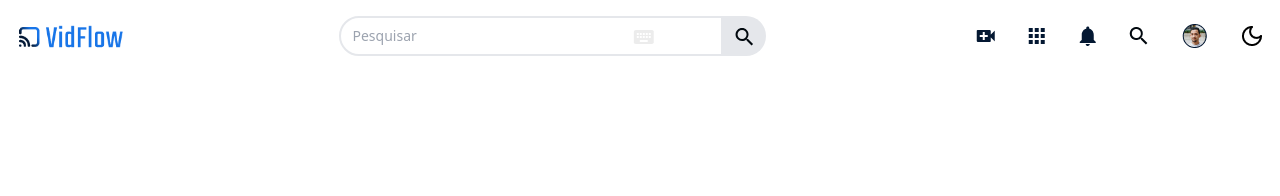
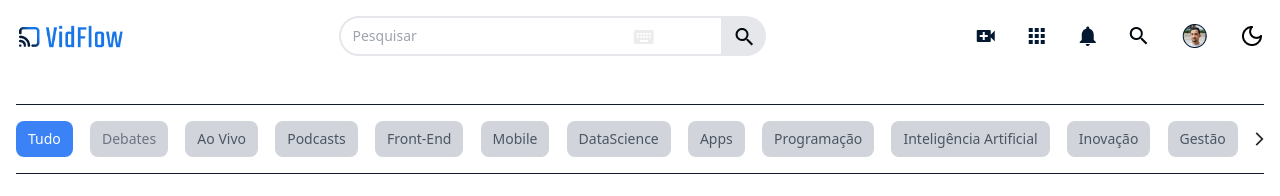
Before and after one commit to oecarvalho/vidflow, a website: page src/index.html in a window 1280 px wide. Drawn offline with Linux system fonts and the light colour scheme.

Commit message:
finalizando sessão de categorias

```diff
--- a/src/index.html
+++ b/src/index.html
@@ -7,18 +7,18 @@
     <title>VidFlow</title>
 </head>
 <body>
-    <header class="">
+    <header class="mt-4">
         <div class="container">
-            <div class="flex justify-between items-center mt-4">
+            <div class="flex justify-between items-center">
                 <img class="w-full max-w-28 max-h-7 relative" src="/img/VidFlow--Logo-light-mode.png" alt="">
-                <div class="hidden md:flex justify-center items-center relative w-full">
+                <div class="hidden lg:flex justify-center items-center relative w-full">
                     <input class="border-2 rounded-l-full py-2 px-3 w-full max-w-md md:max-w-52 text-sm lg:max-w-96" type="text" placeholder="Pesquisar">
                     <div class="absolute bottom-3 right-[38%]">
                         <img src="/img/topbar/keyboard.png" alt="">
                     </div>
-                    <div class="bg-gray-200 py-3 px-3 rounded-r-full h-[40px]">
+                    <button class="bg-gray-200 py-3 px-3 rounded-r-full h-[40px]">
                         <img src="/img/topbar/search.svg" alt="">
-                    </div>
+                    </button>
                 </div>
                 <div class="flex items-center justify-end gap-4 max-w-fit md:w-full lg:justify-between lg:max-w-72 lg:gap-0">
                     <a class="hidden md:inline-block" href=""><img src="/img/topbar/video_call.png" alt=""></a>
@@ -31,5 +31,24 @@
             </div>
         </div>
     </header>
+    <nav class="my-6 md:my-12">
+        <div class="container">
+            <div class="flex items-center justify-between md:justify-normal gap-4 md:border-y-[.0625rem] py-4 border-gray-900 lg:justify-between lg:gap-0">
+                <button class="py-2 px-3 active rounded-lg font-medium text-sm">Tudo</button>
+                <button class="py-2 px-3 bg-gray-300 rounded-lg font-medium text-sm text-gray-500 hover:bg-gray-400 duration-300 hover:text-white">Debates</button>
+                <button class="py-2 px-3 bg-gray-300 rounded-lg font-medium text-sm text-gray-600 hover:bg-gray-400 duration-300 hover:text-white">Ao Vivo</button>
+                <button class="py-2 px-3 bg-gray-300 rounded-lg font-medium text-sm text-gray-600 hover:bg-gray-400 duration-300 hover:text-white">Podcasts</button>
+                <button class="hidden md:flex py-2 px-3 bg-gray-300 rounded-lg font-medium text-sm text-gray-600 hover:bg-gray-400 duration-300 hover:text-white">Front-End</button>
+                <button class="hidden md:flex py-2 px-3 bg-gray-300 rounded-lg font-medium text-sm text-gray-600 hover:bg-gray-400 duration-300 hover:text-white">Mobile</button>
+                <button class="hidden md:flex py-2 px-3 bg-gray-300 rounded-lg font-medium text-sm text-gray-600 hover:bg-gray-400 duration-300 hover:text-white">DataScience</button>
+                <button class="hidden md:flex py-2 px-3 bg-gray-300 rounded-lg font-medium text-sm text-gray-600 hover:bg-gray-400 duration-300 hover:text-white">Apps</button>
+                <button class="hidden xl:flex py-2 px-3 bg-gray-300 rounded-lg font-medium text-sm text-gray-600 hover:bg-gray-400 duration-300 hover:text-white">Programação</button>
+                <button class="hidden xl:flex py-2 px-3 bg-gray-300 rounded-lg font-medium text-sm text-gray-600 hover:bg-gray-400 duration-300 hover:text-white">Inteligência Artificial</button>
+                <button class="hidden xl:flex py-2 px-3 bg-gray-300 rounded-lg font-medium text-sm text-gray-600 hover:bg-gray-400 duration-300 hover:text-white">Inovação</button>
+                <button class="hidden xl:flex py-2 px-3 bg-gray-300 rounded-lg font-medium text-sm text-gray-600 hover:bg-gray-400 duration-300 hover:text-white">Gestão</button>
+                <img src="/img/arrow_forward_ios.png" alt="">
+            </div>
+        </div>
+    </nav>
 </body>
 </html>
--- a/styles/input.css
+++ b/styles/input.css
@@ -1,3 +1,10 @@
 @tailwind base;
 @tailwind components;
 @tailwind utilities;
+
+@layer components{
+    .active{
+        background-color: rgb(59 130 246);
+        color: white;
+    }
+}
```
Also changed, not shown: styles/output.css.
